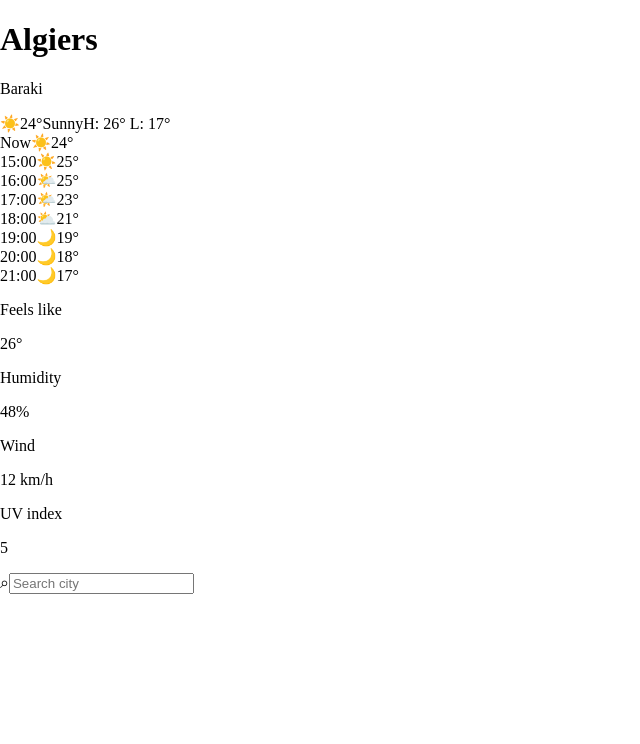
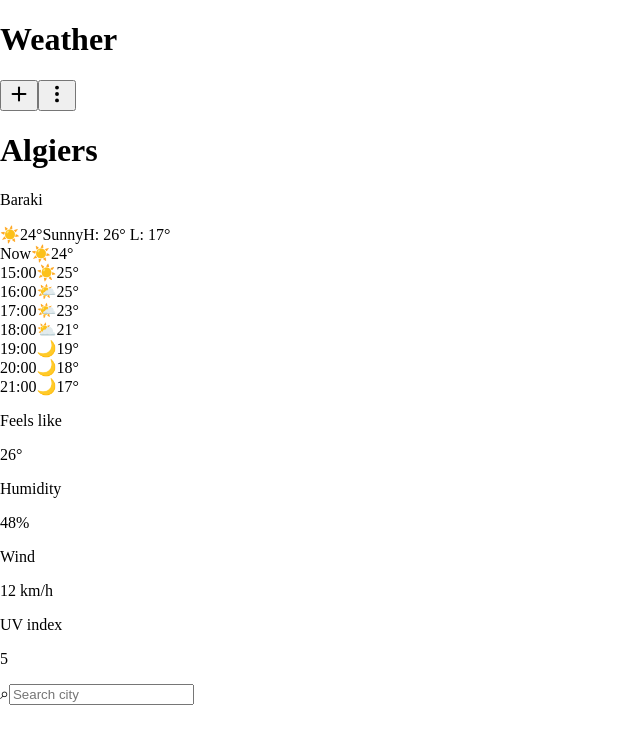
Before and after one commit to TheVamoraProject/VamoraWeather, a Next.js app in the folder web/: page / in a window 1280 px wide. Shown: the top 744 px of the page, without its empty margins (0-640 px from the left). Built offline with nearby package versions, Linux system fonts and the light colour scheme.

Commit message:
Add Toolbar component to the main page

```diff
--- a/web/app/page.tsx
+++ b/web/app/page.tsx
@@ -1,6 +1,11 @@
 import WeatherApp from "@/components/main";
+import Toolbar from "@/components/Toolbar";
 
 export default function Page() {
-  return <WeatherApp />;
-
+  return (
+    <>
+      <Toolbar title="Weather" />
+      <WeatherApp />
+    </>
+  );
 }
```
